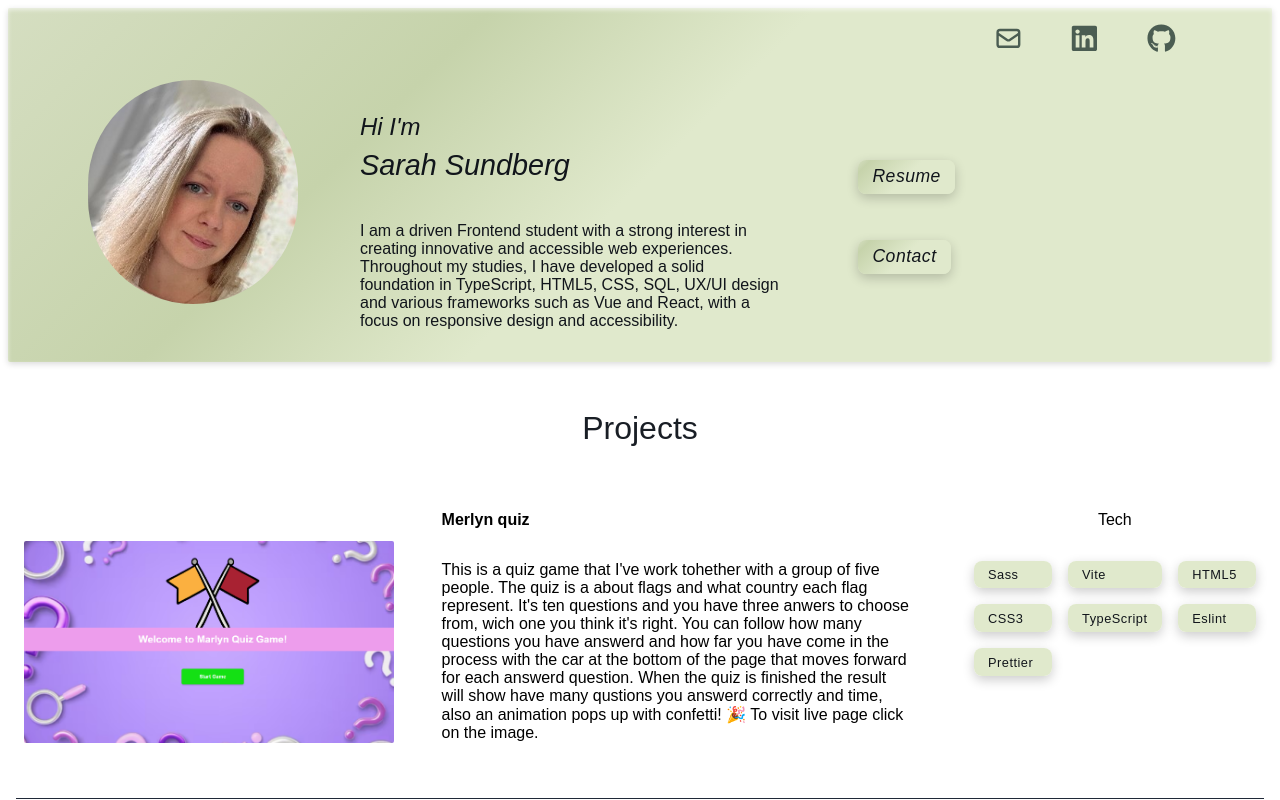
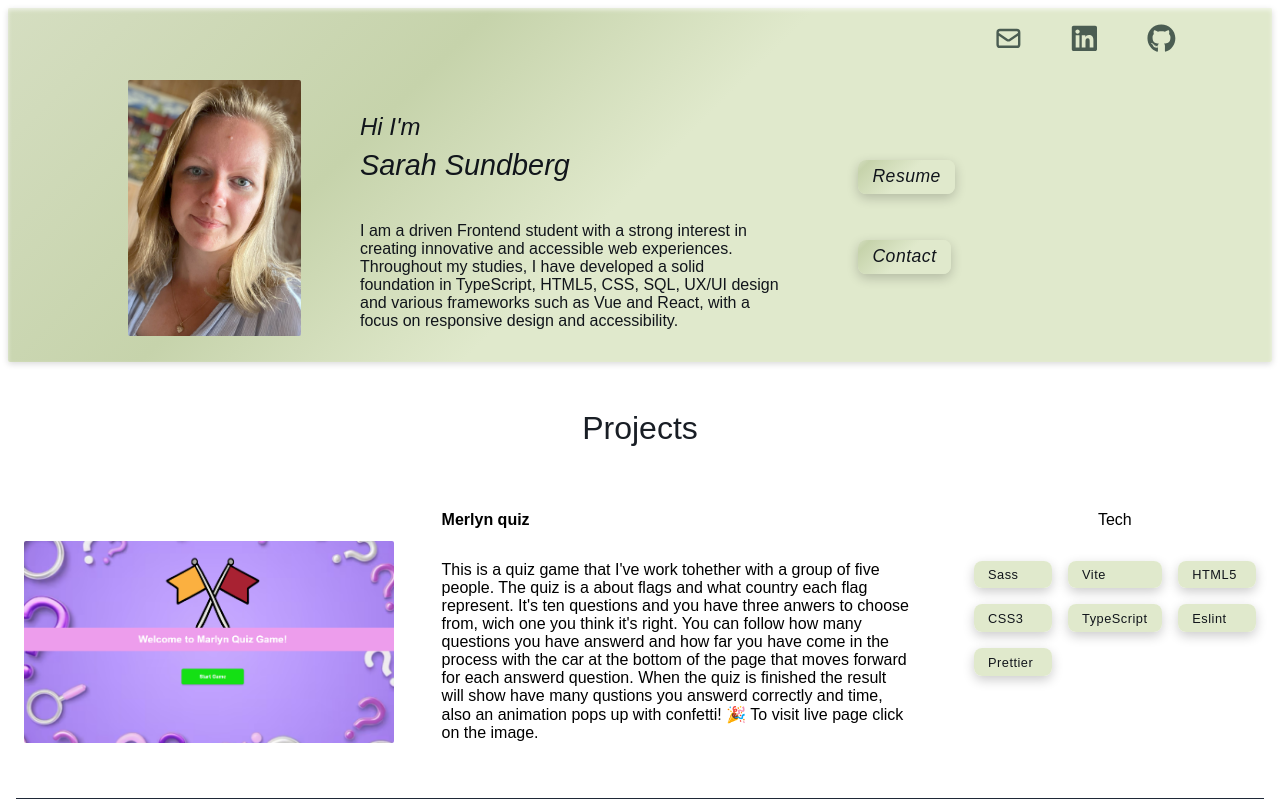
Before and after one commit to SarahSu92/Portfolio, a React (Vite) app in the folder Portfolio/: page / in a window 1280 px wide. Shown: the top 800 px of the page. Built offline with nearby package versions, Linux system fonts and the light colour scheme.

Commit message:
(eat):changed profile image

```diff
--- a/Portfolio/src/components/Header/Header.scss
+++ b/Portfolio/src/components/Header/Header.scss
@@ -35,19 +35,20 @@
 .image {
     position: absolute;
     top: 0;
-    margin-top: 1.2rem;
+    margin-top: 2rem;
     padding: 1rem;
 }
 
 .profile {
-    border-radius: 360px;
+    border-radius: 2px;
     height: 13rem;
     width: auto;
+    margin-left: 1.5rem;
 }
 
 h1 {
     color: #11151b;
-    margin-left: 15rem;
+    margin-left: 13rem;
     font-size: 1.2rem;
     margin-bottom: 0;
     margin-top: 2.5rem;
@@ -58,7 +59,7 @@ h1 {
 
 h2 {
     color: #11151b;
-    margin-left: 15rem;
+    margin-left: 13rem;
     font-size: 1.5rem;
     margin-top: 0.5rem;
     font-style: italic;
@@ -110,8 +111,8 @@ h2 {
     }
 
     .image {
-        margin-top: 4rem;
-        margin-left: 2rem;
+        margin-top: 5.7rem;
+        margin-left: 5rem;
     }
 
     .text {
@@ -210,8 +211,13 @@ h2 {
     }
 
     .image {
+        margin-top: 4rem;
+        margin-left: 5rem;
+    }
 
-        margin-left: 4rem;
+    .profile {
+        height: 16rem;
+        width: auto;
     }
 
 }
@@ -233,8 +239,8 @@ h2 {
     }
 
     .image {
-        margin-left: 5rem;
-        margin-top: 2rem;
+        margin-left: 13rem;
+        margin-top: 3rem;
     }
 
       .profile {
--- a/Portfolio/src/components/Header/Header.tsx
+++ b/Portfolio/src/components/Header/Header.tsx
@@ -40,7 +40,7 @@ export const Header = () => {
         </ul>
       </nav>
       <div className="image">
-        <img className='profile' src="/Bild1.jpg" alt="Profile picture"></img>
+        <img className='profile' src="/IMG_E1737.jpg" alt="Profile picture"></img>
       </div>
       <h1>Hi I'm</h1>
       <h2>Sarah Sundberg</h2>
```
Also changed, not shown: Portfolio/public/IMG_E1737.jpg (added), Portfolio/public/KZBP4803.JPG (added).
